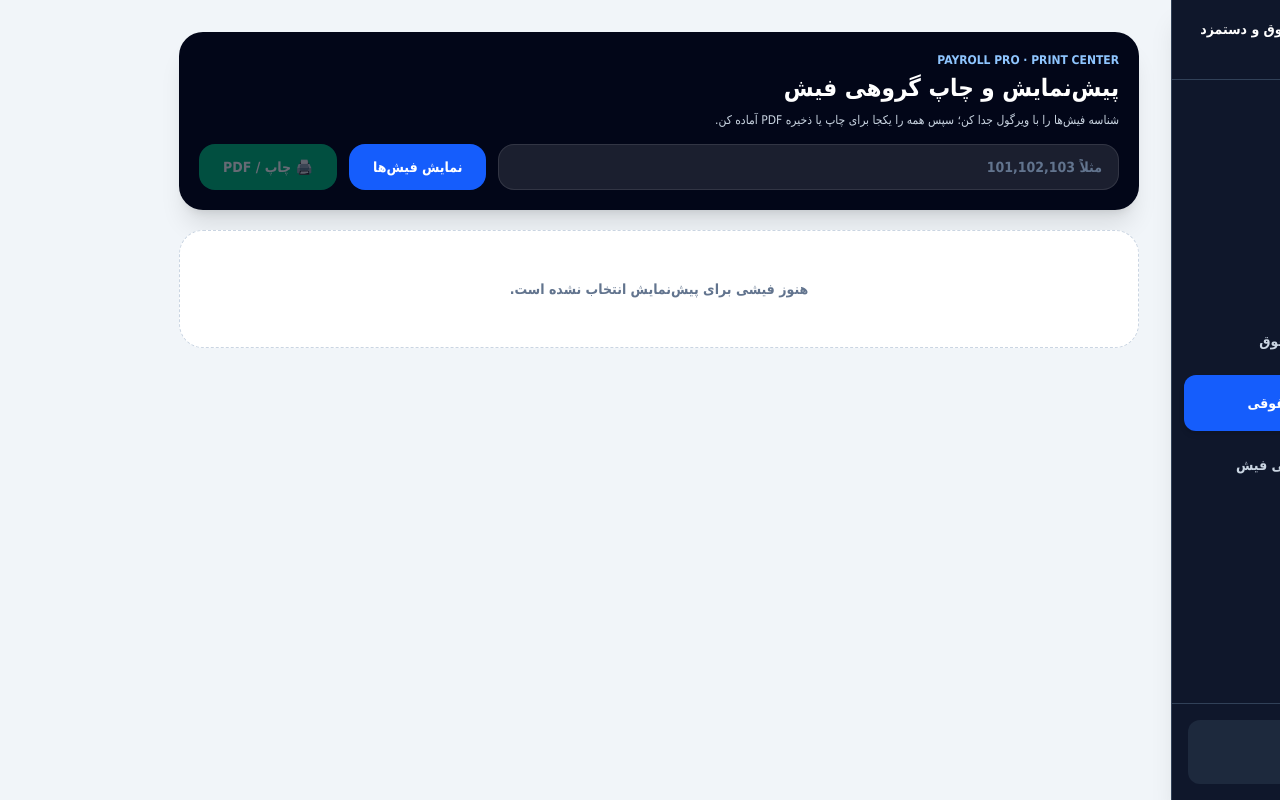
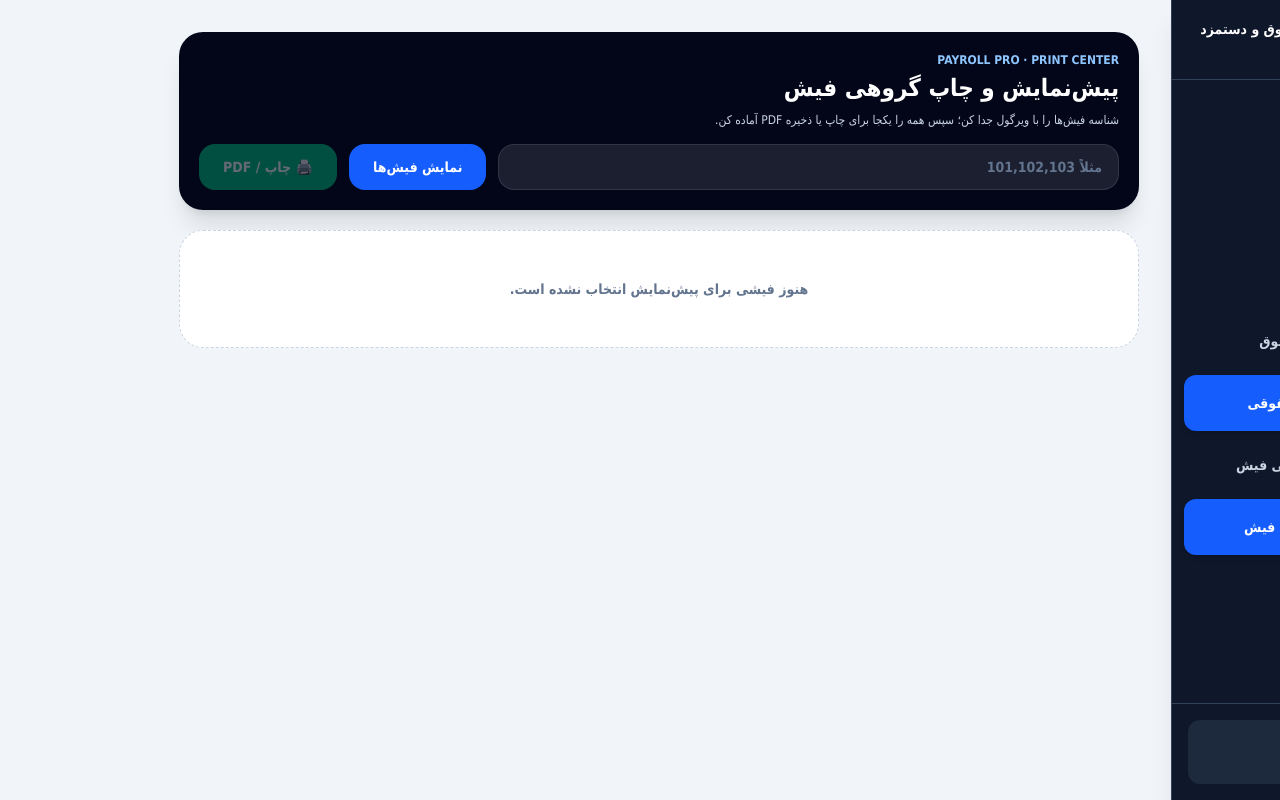
Before and after one commit to essi4/payslip-app, a Next.js app: page /admin/payslips/print in a window 1280 px wide. Built offline with nearby package versions, Linux system fonts and the light colour scheme.

Commit message:
feat: add payslip print center to admin menu

```diff
--- a/app/admin/layout.js
+++ b/app/admin/layout.js
@@ -13,6 +13,7 @@ export default function AdminLayout({ children }) {
     { title: "دوره‌های حقوق", href: "/admin/payroll-periods", icon: "📅" },
     { title: "فیش‌های حقوقی", href: "/admin/payslips", icon: "📄" },
     { title: "صدور گروهی فیش", href: "/admin/payslips/bulk", icon: "⚡" },
+    { title: "چاپ گروهی فیش", href: "/admin/payslips/print", icon: "🖨️" },
     { title: "اصلاحات", href: "/admin/corrections", icon: "✏️" },
     { title: "گزارش‌ها", href: "/admin/reports", icon: "📊" },
     { title: "تنظیمات", href: "/admin/settings", icon: "⚙️" },
@@ -30,72 +31,19 @@ export default function AdminLayout({ children }) {
           <div className="flex h-20 items-center border-b border-slate-700 px-5">
             <div className="flex items-center gap-3">
               <div className="flex h-11 w-11 items-center justify-center rounded-xl bg-blue-600 text-xl text-white shadow-lg">💼</div>
-              <div>
-                <div className="text-sm font-extrabold text-white">مدیریت حقوق و دستمزد</div>
-                <div className="mt-1 text-[11px] text-slate-400">پنل مدیریت</div>
-              </div>
+              <div><div className="text-sm font-extrabold text-white">مدیریت حقوق و دستمزد</div><div className="mt-1 text-[11px] text-slate-400">پنل مدیریت</div></div>
             </div>
           </div>
-
-          <nav className="px-3 py-5">
-            <div className="mb-3 px-3 text-[10px] font-bold text-slate-500">منوی اصلی</div>
-            <div className="space-y-1.5">
-              {menuItems.map((item) => {
-                const active = isActive(item);
-                return (
-                  <Link
-                    key={item.href}
-                    href={item.href}
-                    className={[
-                      "flex items-center gap-3 rounded-xl px-4 py-3 text-sm font-bold transition",
-                      active ? "bg-blue-600 text-white shadow-md" : "text-slate-300 hover:bg-slate-800 hover:text-white",
-                    ].join(" ")}
-                  >
-                    <span className={["flex h-8 w-8 items-center justify-center rounded-lg text-base", active ? "bg-white/15" : "bg-slate-800"].join(" ")}>{item.icon}</span>
-                    <span>{item.title}</span>
-                  </Link>
-                );
-              })}
-            </div>
-          </nav>
-
-          <div className="absolute bottom-0 left-0 right-0 border-t border-slate-700 p-4">
-            <div className="rounded-xl bg-slate-800 p-3">
-              <div className="text-[11px] font-bold text-slate-400">وضعیت سامانه</div>
-              <div className="mt-2 flex items-center gap-2">
-                <span className="h-2 w-2 rounded-full bg-emerald-500" />
-                <span className="text-xs font-bold text-emerald-400">سیستم فعال است</span>
-              </div>
-            </div>
-          </div>
+          <nav className="px-3 py-5"><div className="mb-3 px-3 text-[10px] font-bold text-slate-500">منوی اصلی</div><div className="space-y-1.5">{menuItems.map((item) => { const active = isActive(item); return <Link key={item.href} href={item.href} className={["flex items-center gap-3 rounded-xl px-4 py-3 text-sm font-bold transition", active ? "bg-blue-600 text-white shadow-md" : "text-slate-300 hover:bg-slate-800 hover:text-white"].join(" ")}><span className={["flex h-8 w-8 items-center justify-center rounded-lg text-base", active ? "bg-white/15" : "bg-slate-800"].join(" ")}>{item.icon}</span><span>{item.title}</span></Link>; })}</div></nav>
+          <div className="absolute bottom-0 left-0 right-0 border-t border-slate-700 p-4"><div className="rounded-xl bg-slate-800 p-3"><div className="text-[11px] font-bold text-slate-400">وضعیت سامانه</div><div className="mt-2 flex items-center gap-2"><span className="h-2 w-2 rounded-full bg-emerald-500" /><span className="text-xs font-bold text-emerald-400">سیستم فعال است</span></div></div></div>
         </aside>
 
         <div className="w-full lg:hidden">
-          <div className="border-b border-slate-700 bg-slate-900 px-4 py-4 shadow-sm">
-            <div className="mb-4 flex items-center gap-3">
-              <div className="flex h-10 w-10 items-center justify-center rounded-xl bg-blue-600 text-white">💼</div>
-              <div>
-                <div className="text-sm font-extrabold text-white">مدیریت حقوق و دستمزد</div>
-                <div className="text-[10px] text-slate-400">پنل مدیریت</div>
-              </div>
-            </div>
-            <div className="grid grid-cols-2 gap-2 sm:grid-cols-4">
-              {menuItems.map((item) => {
-                const active = isActive(item);
-                return (
-                  <Link key={item.href} href={item.href} className={["flex items-center justify-center gap-2 rounded-xl px-2 py-2.5 text-xs font-bold transition", active ? "bg-blue-600 text-white" : "bg-slate-800 text-slate-300 hover:bg-slate-700 hover:text-white"].join(" ")}>
-                    <span>{item.icon}</span><span>{item.title}</span>
-                  </Link>
-                );
-              })}
-            </div>
-          </div>
+          <div className="border-b border-slate-700 bg-slate-900 px-4 py-4 shadow-sm"><div className="mb-4 flex items-center gap-3"><div className="flex h-10 w-10 items-center justify-center rounded-xl bg-blue-600 text-white">💼</div><div><div className="text-sm font-extrabold text-white">مدیریت حقوق و دستمزد</div><div className="text-[10px] text-slate-400">پنل مدیریت</div></div></div><div className="grid grid-cols-2 gap-2 sm:grid-cols-4">{menuItems.map((item) => { const active = isActive(item); return <Link key={item.href} href={item.href} className={["flex items-center justify-center gap-2 rounded-xl px-2 py-2.5 text-xs font-bold transition", active ? "bg-blue-600 text-white" : "bg-slate-800 text-slate-300 hover:bg-slate-700 hover:text-white"].join(" ")}><span>{item.icon}</span><span>{item.title}</span></Link>; })}</div></div>
           <main>{children}</main>
         </div>
 
-        <div className="hidden min-h-screen w-full lg:block lg:pr-64">
-          <main className="min-h-screen">{children}</main>
-        </div>
+        <div className="hidden min-h-screen w-full lg:block lg:pr-64"><main className="min-h-screen">{children}</main></div>
       </div>
     </div>
   );
```
